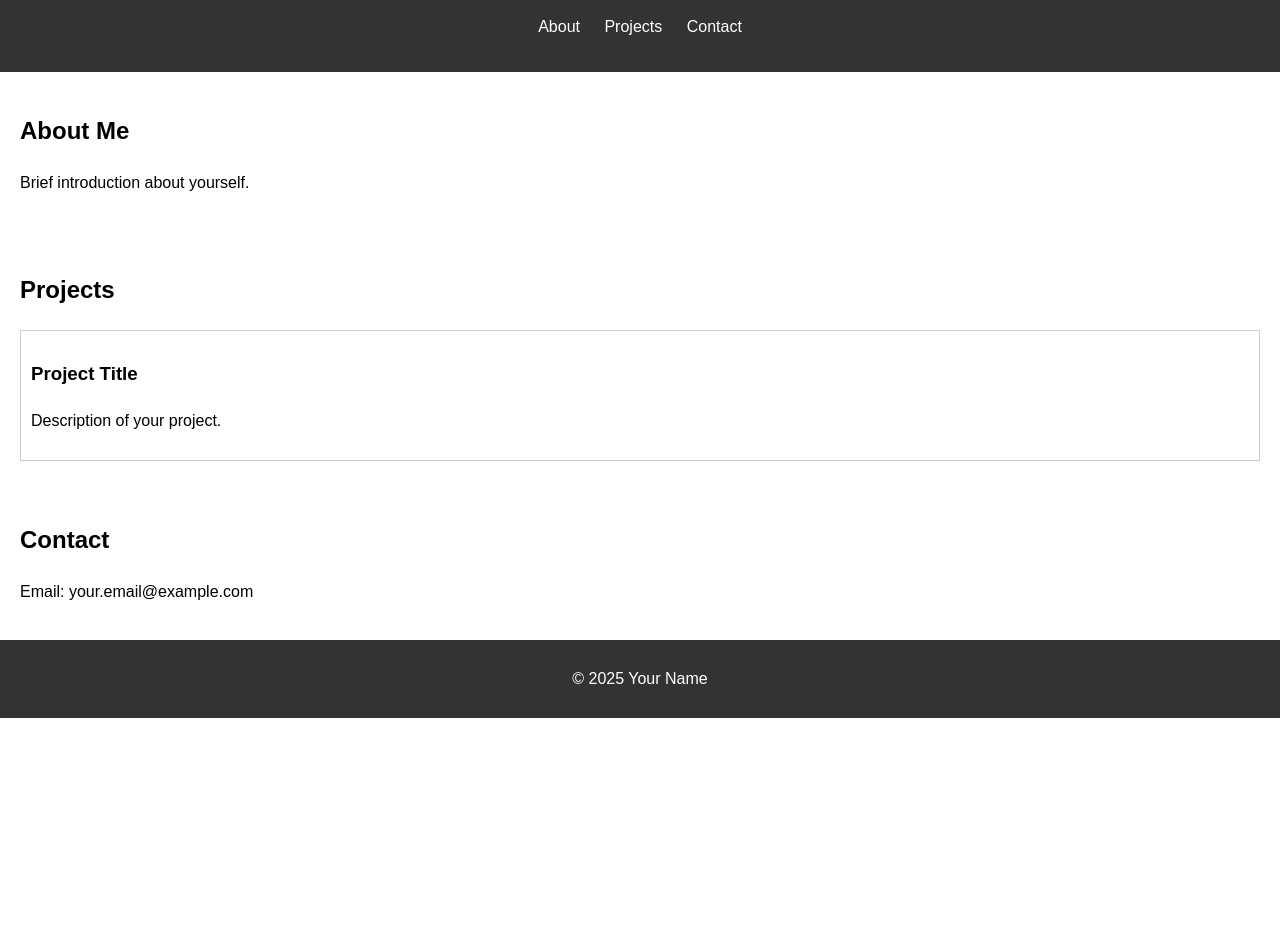
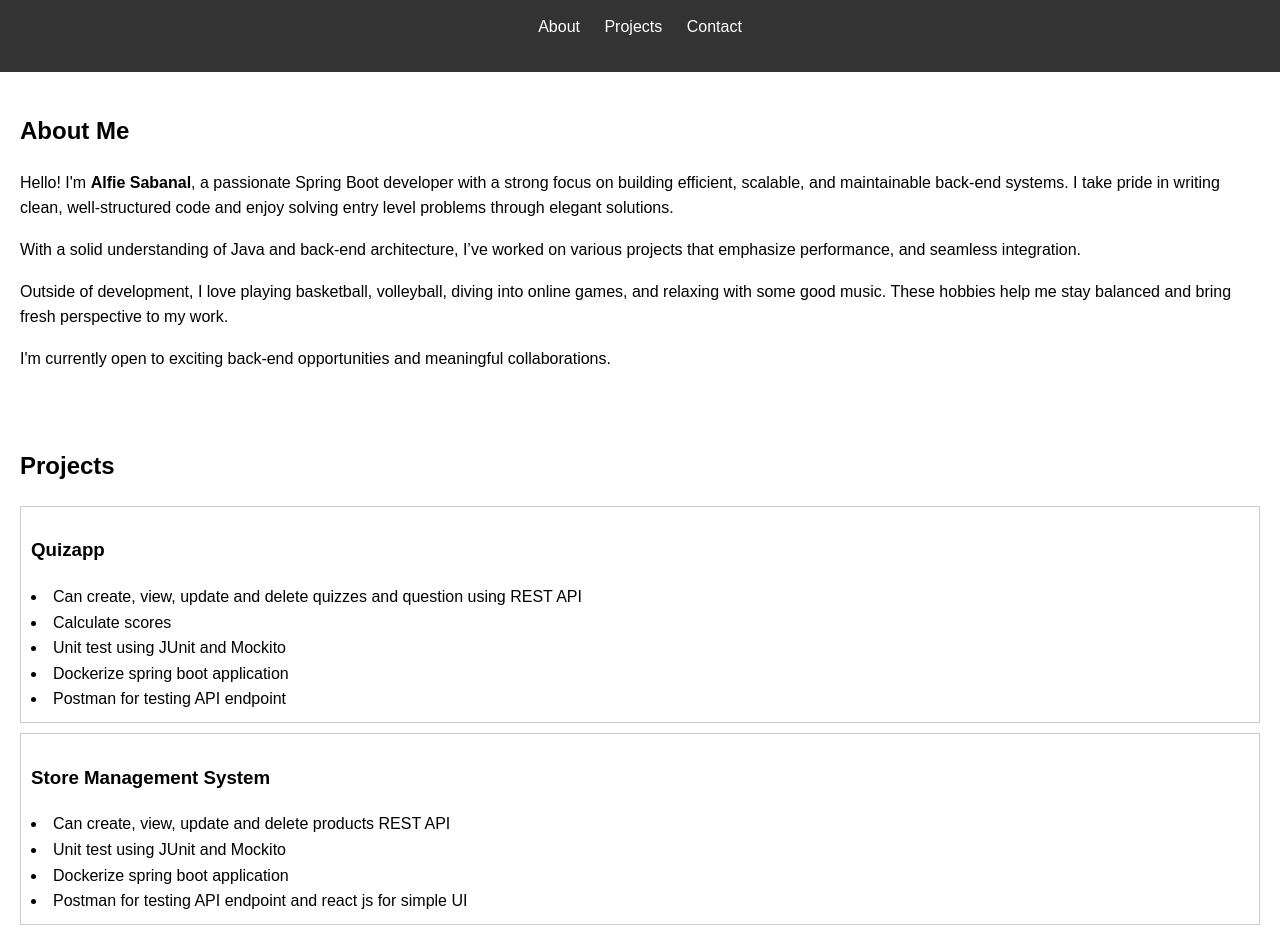
Before and after one commit to alfiesabanal/portfolio, a plain HTML site: page index.html in a window 1280 px wide. Shown: the part 96-1038 px from the top of the page. Before the commit the page ends 814 px from the top, so only its background shows below. Drawn offline with Linux system fonts and the light colour scheme.

Commit message:
Update index.html

```diff
--- a/index.html
+++ b/index.html
@@ -8,7 +8,7 @@
 </head>
 <body>
 <header>
-    <h1>Your Name</h1>
+    <h1>Alfie Sabanal</h1>
     <nav>
         <ul>
             <li><a href="#about">About</a></li>
@@ -20,24 +20,47 @@
 
 <section id="about">
     <h2>About Me</h2>
-    <p>Brief introduction about yourself.</p>
+    <p>
+        Hello! I'm <strong>Alfie Sabanal</strong>, a passionate Spring Boot developer with a strong focus on building efficient, scalable, and maintainable back-end systems. I take pride in writing clean, well-structured code and enjoy solving entry level problems through elegant solutions.
+    </p>
+    <p>
+        With a solid understanding of Java and back-end architecture, I’ve worked on various projects that emphasize performance, and seamless integration.
+    </p>
+    <p>
+        Outside of development, I love playing basketball, volleyball, diving into online games, and relaxing with some good music. These hobbies help me stay balanced and bring fresh perspective to my work.
+    </p>
+    <p>
+        I'm currently open to exciting back-end opportunities and meaningful collaborations.
+    </p>
 </section>
 
 <section id="projects">
     <h2>Projects</h2>
     <div class="project">
-        <h3>Project Title</h3>
-        <p>Description of your project.</p>
+        <h3>Quizapp</h3>
+        <li>Can create, view, update and delete quizzes and question using REST API</li>
+        <li>Calculate scores</li>
+        <li>Unit test using JUnit and Mockito</li>
+        <li>Dockerize spring boot application</li>
+        <li>Postman for testing API endpoint</li>
+    </div>
+    <div class="project">
+        <h3>Store Management System</h3>
+        <li>Can create, view, update and delete products REST API</li>
+        <li>Unit test using JUnit and Mockito</li>
+        <li>Dockerize spring boot application</li>
+        <li>Postman for testing API endpoint and react js for simple UI</li>
     </div>
 </section>
 
 <section id="contact">
     <h2>Contact</h2>
-    <p>Email: your.email@example.com</p>
+    <p>Email: alfiesabanal34@gmail.com</p>
+    <p>Mobile number: 09317420160</p>
 </section>
 
 <footer>
-    <p>&copy; 2025 Your Name</p>
+    <p>&copy; 2025 Alfie Sabanal</p>
 </footer>
 </body>
 </html>
```
